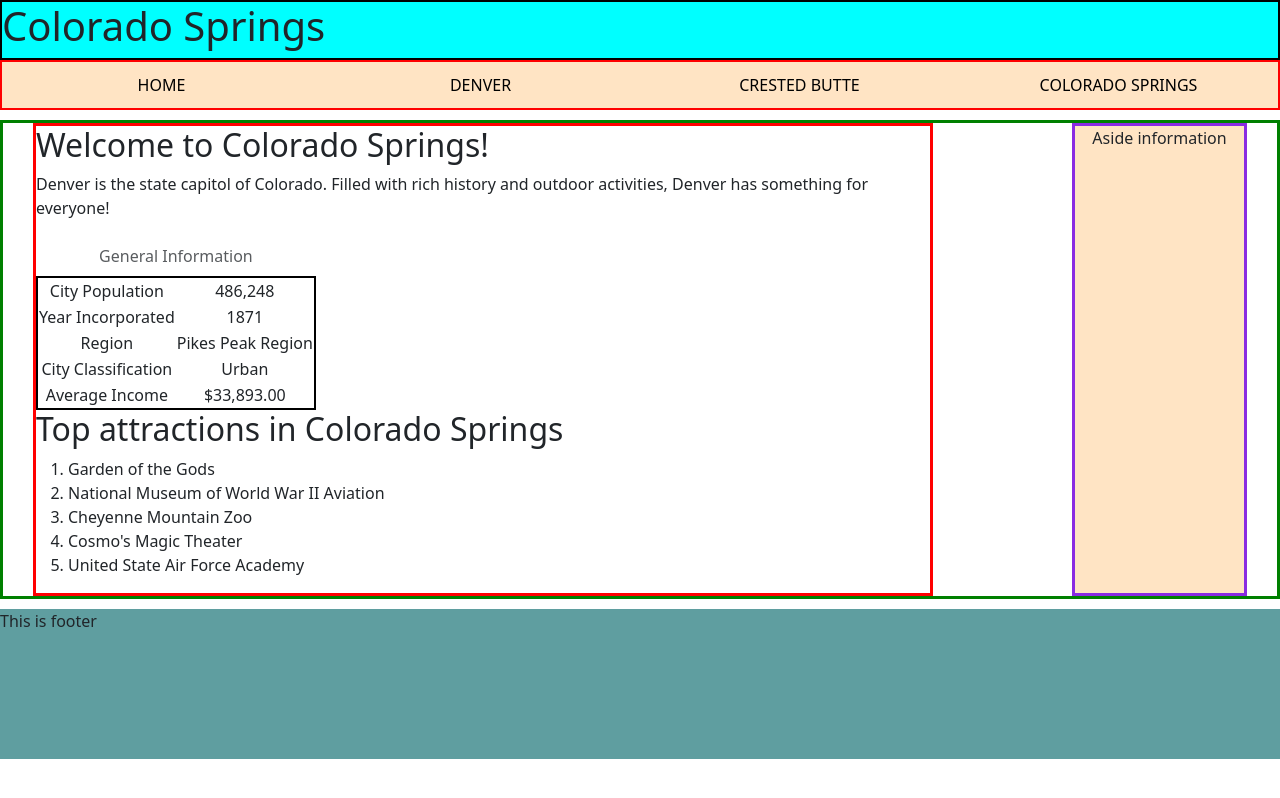
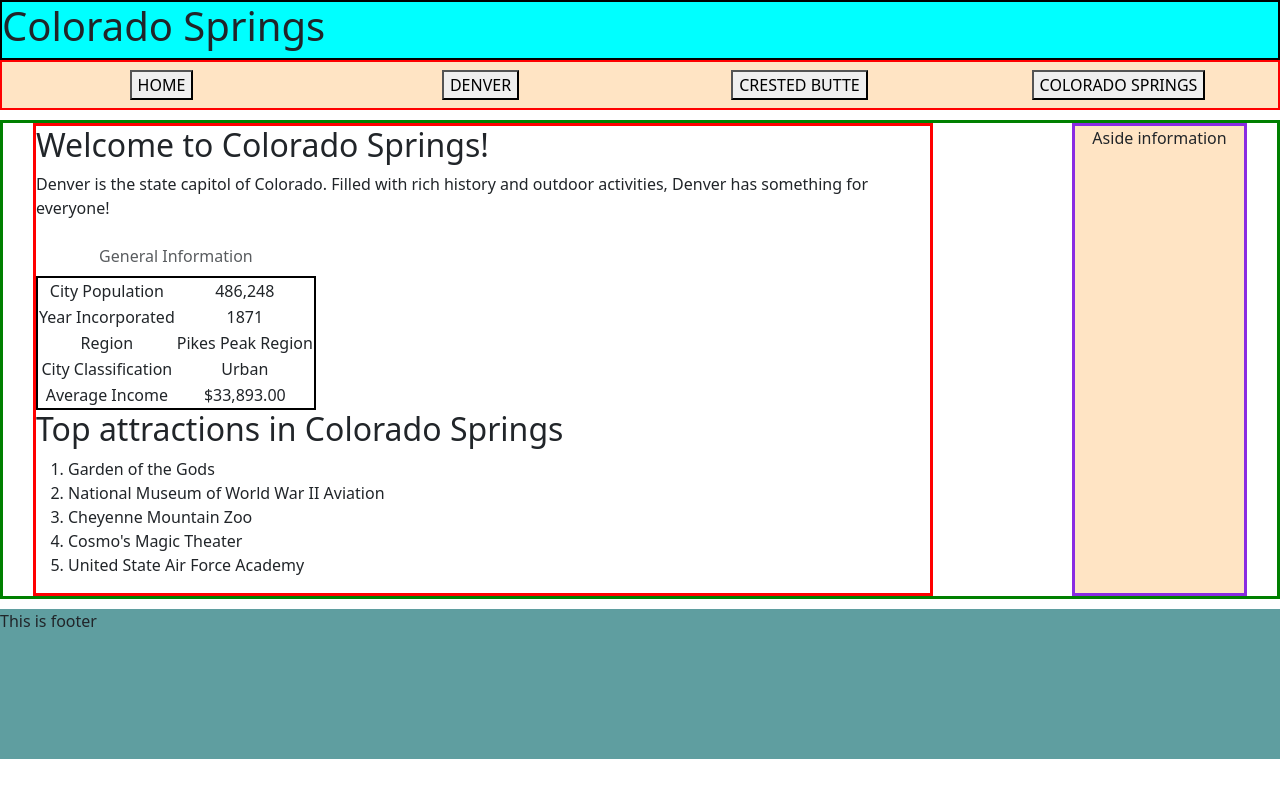
Before and after one commit to sam5855/D277, a plain HTML site: page colorado_springs.html in a window 1280 px wide. Drawn offline with nearby package versions, Linux system fonts and the light colour scheme.

Commit message:
Further development. Next step is adding a form.

```diff
--- a/colorado_springs.html
+++ b/colorado_springs.html
@@ -20,10 +20,10 @@
     </div>
     <nav>
         <ul>
-            <li><a href="./index.html">Home</a></li>
-            <li><a href="./denver.html">Denver</a></li>
-            <li><a href="./crested_butte.html">Crested Butte</a></li>
-            <li><a href="./colorado_springs.html">Colorado Springs</a></li>
+            <li><button id="home"><a href="./index.html">Home</a></button></li>
+            <li><button><a href="./denver.html">Denver</a></button></li>
+            <li><button><a href="./crested_butte.html">Crested Butte</a></button></li>
+            <li><button><a href="./colorado_springs.html">Colorado Springs</a></button></li>
         </ul>
     </nav>
     <main>
--- a/style.css
+++ b/style.css
@@ -80,9 +80,13 @@ nav li {
     flex: 1;
 }
 
-nav li a:hover {
+nav li button:hover {
     background-color: fuchsia;
 
+}
+
+#home:hover {
+    background-color: brown;
 }
 
 nav a {
```
Also changed, not shown: crested_butte.html (+4 -4 lines), denver.html (+4 -4 lines), index.html (+4 -4 lines).
